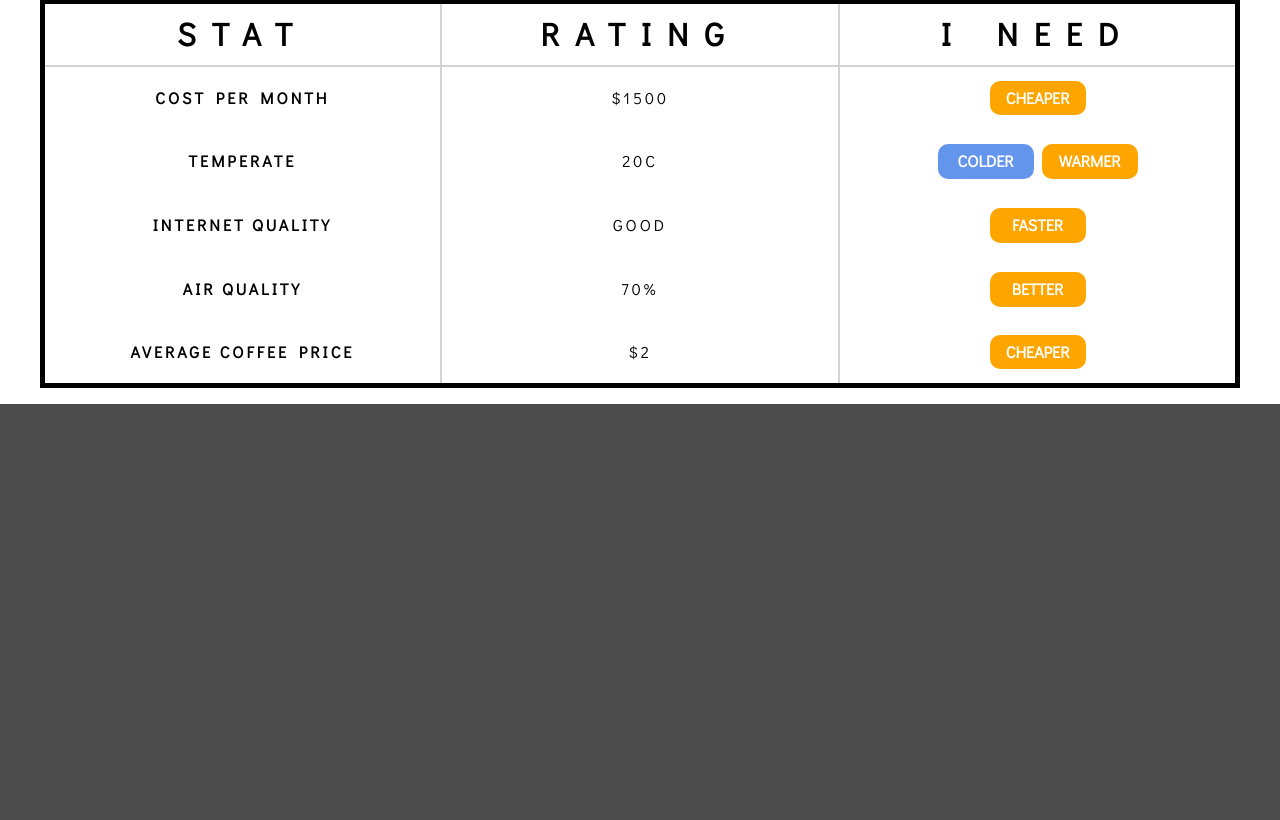
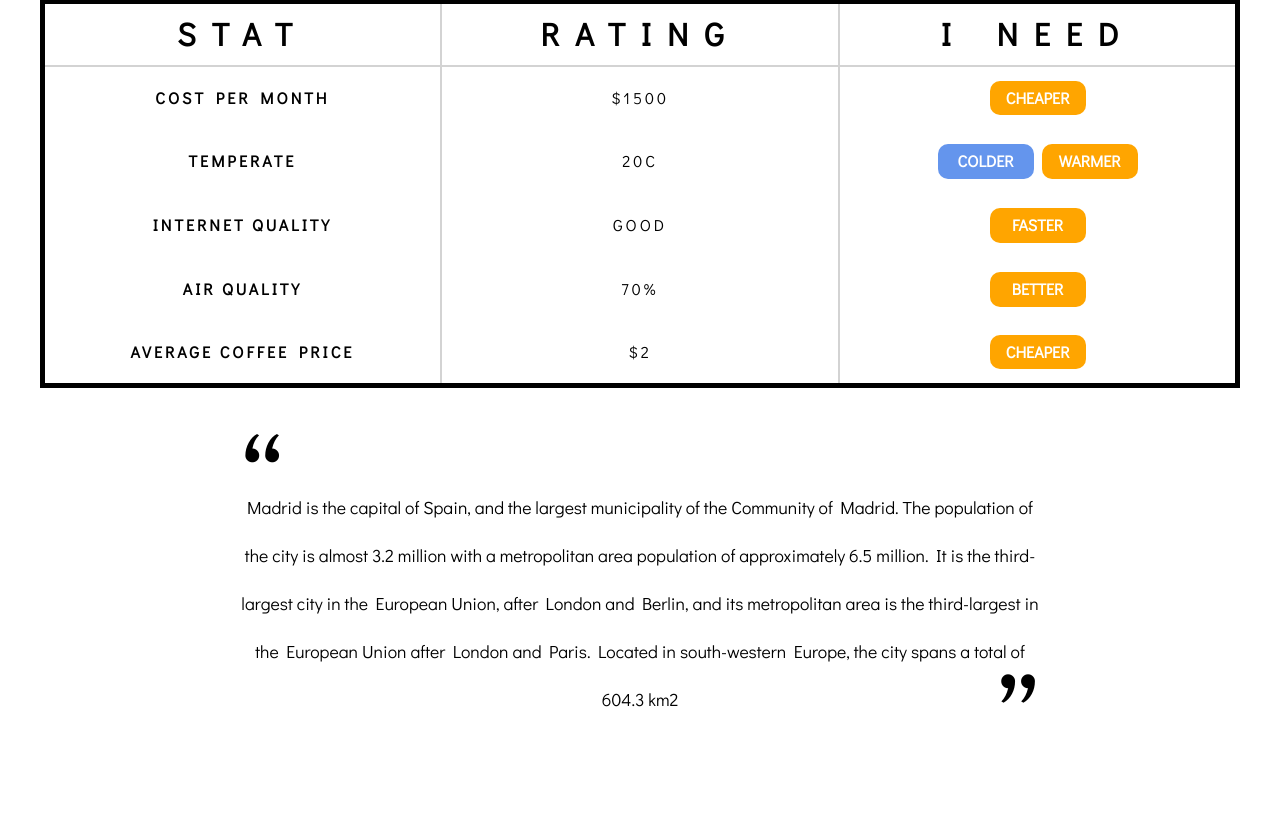
Before and after one commit to FAC9/hapi-places, a web app: file public/views/index.html in a window 1280 px wide. Shown: the part 817-1637 px from the top of the page. Before the commit the page ends 1221 px from the top, so only its background shows below. Run offline with its HTML, style and script files only (its server is not run), Linux system fonts and the light colour scheme.

Commit message:
Added quote section

```diff
--- a/public/css/style.css
+++ b/public/css/style.css
@@ -104,3 +104,41 @@
   color: white;
   font-weight: 800;
 }
+
+/* Quote */
+
+.quote__container {
+  display: block;
+  width: 100%;
+  max-width: 1200px;
+  margin: 0 auto;
+  text-align: center;
+  position: relative;
+}
+
+.quote {
+  quotes: "“" "”" "‘" "’";
+  display: block;
+  text-align: center;
+  margin: 6rem auto;
+  font-size: 1.1rem;
+  max-width: 800px;
+  line-height: 3rem;
+  position: relative;
+}
+.quote:before {
+  content: open-quote;
+  font-size: 8rem;
+  line-height: 0;
+  position: absolute;
+  top: 0;
+  left: 0;
+}
+.quote:after {
+  content: close-quote;
+  font-size: 8rem;
+  position: absolute;
+  line-height: 0;
+  bottom: 0;
+  right: 0;
+}
--- a/public/views/index.html
+++ b/public/views/index.html
@@ -52,4 +52,8 @@
 
 </table>
 
+<section class="quote__container">
+  <p class="quote">Madrid is the capital of Spain, and the largest municipality of the Community of Madrid. The population of the city is almost 3.2 million with a metropolitan area population of approximately 6.5 million. It is the third-largest city in the European Union, after London and Berlin, and its metropolitan area is the third-largest in the European Union after London and Paris. Located in south-western Europe, the city spans a total of 604.3 km2</p>
+</section>
+
 </body>
```
